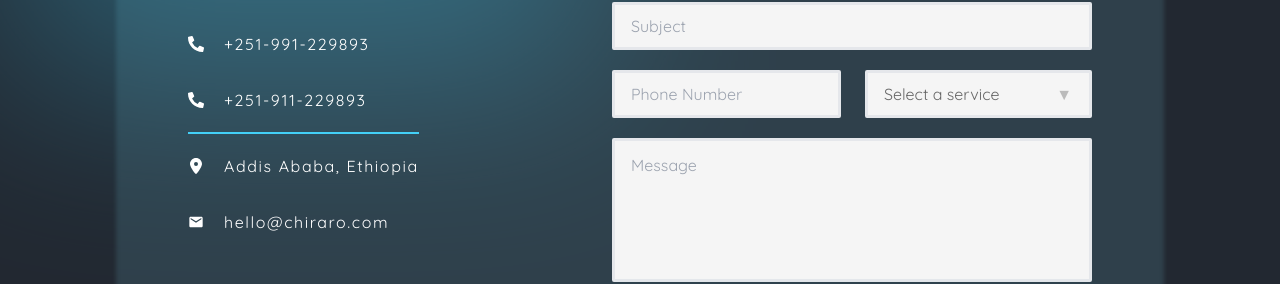
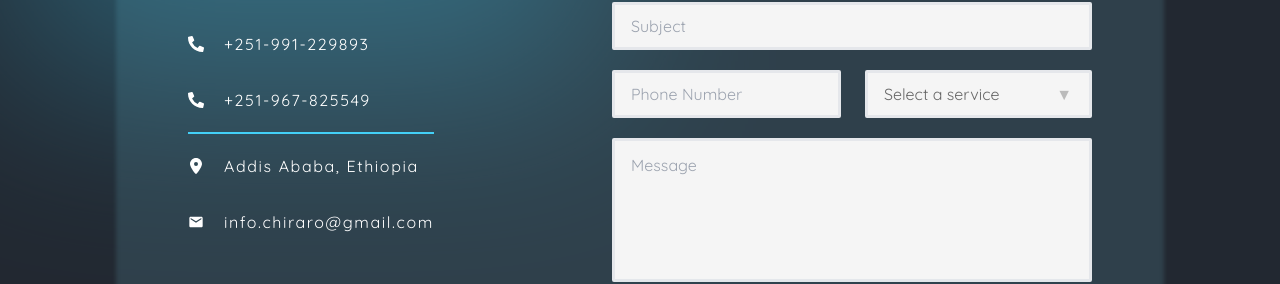
Before and after one commit to Phoenixfas/chiraro-new, a Next.js app: page /contact in a window 1280 px wide. Shown: the part 554-838 px from the top of the page. Built offline with nearby package versions, Linux system fonts and the light colour scheme.

Commit message:
Metadata

```diff
--- a/app/about/page.tsx
+++ b/app/about/page.tsx
@@ -4,7 +4,13 @@ import Button from '../../components/Button'
 import OurMission from './OurMission'
 import OurApproach from './OurApproach'
 import OurTeam from './OurTeam'
+import { Metadata } from 'next'
 
+
+export const metadata: Metadata = {
+  title: 'About Us | Chiraro Digital Solutions',
+  description: "Learn more about Chiraro Digital and our commitment to excellence. Dive into our story, mission, and values that drive us to exceed expectations. Meet the talented individuals behind our success and discover why we're a trusted partner for businesses worldwide.",
+}
 export default function page() {
   return (
     <div className='w-full flex flex-col items-center'>
--- a/app/contact/page.tsx
+++ b/app/contact/page.tsx
@@ -1,7 +1,13 @@
 import ContactHero from "@/components/ContactHero";
 import ContactMap from "@/components/ContactMap";
 import ContactModal from "@/components/ContactModal";
+import { Metadata } from "next";
 import React from "react";
+
+export const metadata: Metadata = {
+  title: 'Contact Us | Chiraro Digital Solutions',
+  description: "Get in touch with our team to discuss your project requirements or inquire about our services. Whether you have questions about pricing, need technical support, or want to collaborate on a project, we're here to assist you every step of the way. Reach out to us via phone, email, or our convenient online contact form.",
+}
 const page = () => {
   return (
     <main>
--- a/app/pricing/page.tsx
+++ b/app/pricing/page.tsx
@@ -2,7 +2,11 @@ import React from 'react'
 import WebPricing from './WebPricing'
 import GraphicsPricing from './GraphicsPricing'
 import OrderModal from './OrderModal'
-
+import { Metadata } from 'next'
+export const metadata: Metadata = {
+  title: 'Pricing | Chiraro Digital Solutions',
+  description: "Discover transparent and competitive pricing options for our services. We believe in delivering exceptional value without compromising on quality. Our flexible pricing plans cater to businesses of all sizes and budgets.",
+}
 const page = () => {
   return (
     <div className='relative w-full flex flex-col items-center'>
--- a/app/services/page.tsx
+++ b/app/services/page.tsx
@@ -5,7 +5,12 @@ import ServicesSEO from "@/components/ServicesSEO";
 import ServicesSMM from "@/components/ServicesSMM";
 import ServicesWeb from "@/components/ServicesWeb";
 import WhyChiraro from "@/components/WhyChiraro";
+import { Metadata } from "next";
 import React from "react";
+export const metadata: Metadata = {
+  title: 'Services | Chiraro Digital Solutions',
+  description: "Explore our diverse range of services tailored to meet your digital needs. Whether you're looking for a stunning website, captivating graphics, or strategic social media campaigns, we have the expertise to bring your vision to life.",
+}
 const page = () => {
   return (
     <main>
--- a/components/ContactHero.tsx
+++ b/components/ContactHero.tsx
@@ -94,35 +94,35 @@ const ContactHero = () => {
                     <div className="flex lg:flex-col md:flex-row flex-col gap-5 md:gap-10 lg:gap-5 mb-10 lg:mb-16">
                         <div className="flex flex-col gap-8 items-start border-b-[2px] border-b-[#43D0F7] md:border-b-transparent lg:border-b-[#43D0F7] pb-5 justify-start">
                             <Link
-                                href={"/"}
+                                href={"tel:+251991229893"}
                                 className="flex justify-center items-center tracking-widest text-[16px] gap-5 duration-500 hover:text-[#43D0F7E0]"
                             >
                                 <FaPhoneAlt />
                                 +251-991-229893
                             </Link>
                             <Link
-                                href={"/"}
+                                href={"tel:+251967825549"}
                                 className="flex justify-center items-center tracking-widest text-[16px] gap-5 duration-500 hover:text-[#43D0F7E0]"
                             >
                                 <FaPhoneAlt />
-                                +251-911-229893
+                                +251-967-825549
                             </Link>
                         </div>
                         <div className="flex flex-col gap-8 items-start ">
 
                             <Link
-                                href={"/"}
+                                href={"https://maps.app.goo.gl/xCKpQ3V8nhHZfUk36"}
                                 className="flex justify-center items-center tracking-widest text-[16px] gap-5 duration-500 hover:text-[#43D0F7E0]"
                             >
                                 <FaLocationDot />
                                 Addis Ababa, Ethiopia
                             </Link>
                             <Link
-                                href={"/"}
+                                href={"mailto:info.chiraro@gmail.com"}
                                 className="flex justify-center items-center tracking-widest text-[16px] gap-5 duration-500 hover:text-[#43D0F7E0]"
                             >
                                 <MdEmail />
-                                hello@chiraro.com
+                                info.chiraro@gmail.com
                             </Link>
                         </div>
                     </div>
@@ -130,13 +130,13 @@ const ContactHero = () => {
 
                     <div className="flex justify-center gap-12 items-center pr-0 sm:pr-8 flex-wrap md:flex-nowrap">
                         <Link
-                            href={"/"}
+                            href={"https://www.instagram.com/chiraro.digital/"}
                             className="w-12 h-12 rounded-sm p-2 gradient flex justify-center items-center linkSocial shadow-[0px_0px_10px_0px_#43d0f7ba]"
                         >
                             <RiInstagramFill className="text-white text-[23px]" />
                         </Link>
                         <Link
-                            href={"/"}
+                            href={"https://www.facebook.com/profile.php?id=61552682280329"}
                             className="w-12 h-12 rounded-sm p-2 gradient flex justify-center items-center linkSocial shadow-[0px_0px_10px_0px_#43d0f7ba]"
                         >
                             <FaFacebook className="text-white text-[23px]" />
@@ -144,7 +144,7 @@ const ContactHero = () => {
 
 
                         <Link
-                            href={"/"}
+                            href={"https://x.com/chiraro_digital"}
                             className="w-12 h-12 rounded-sm p-2 gradient flex justify-center items-center linkSocial shadow-[0px_0px_10px_0px_#43d0f7ba]"
                         >
                             <FaTwitter className="text-white text-[23px]" />
```
